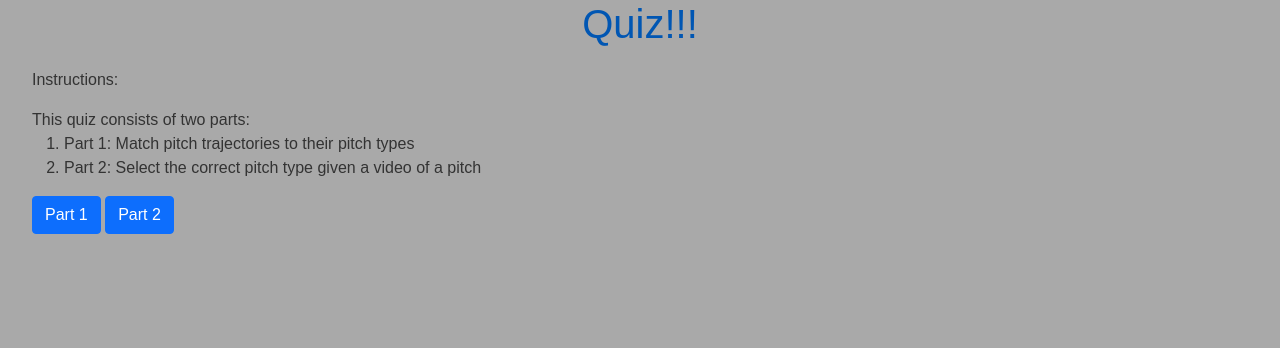
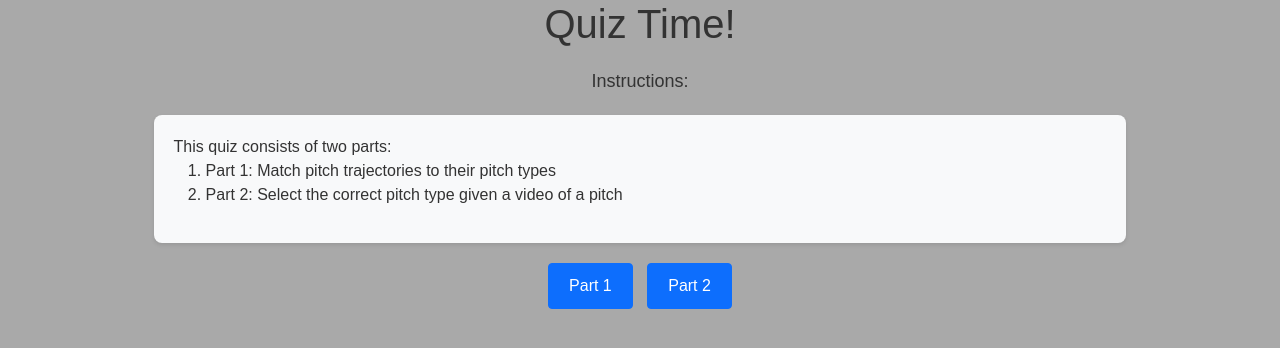
Before and after one commit to cjd2186/CRUD-Baseball_TechEd-Website, a Flask app: page /quiz in a window 1280 px wide. Shown: the part 99-447 px from the top of the page. Run offline with Flask 3, Linux system fonts and the light colour scheme; some libraries are stand-ins or nearby versions.

Commit message:
fixed quiz spacing

```diff
--- a/templates/part1.html
+++ b/templates/part1.html
@@ -7,7 +7,7 @@
     <link rel="stylesheet" href="{{ url_for('static', filename='css/quiz.css') }}">
     <script src="{{ url_for('static', filename='js/drag_and_drop.js') }}"></script>
     <div class="container mt-4">
-        <h2>Quiz Part 1</h2>
+        <h1>Identify the Pitch - Level 1</h1>
         <p>Drag the pitch names onto the correct pitch paths.</p>
 
         <!-- Score display -->
--- a/templates/quiz.html
+++ b/templates/quiz.html
@@ -4,17 +4,17 @@
 {% block title %}Quiz!!!{% endblock %}
 
 {% block content %}
-        <h1>Quiz!!!</h1>
-        <p>Instructions:</p>
-        <div>
+    <h1 style="text-align: center; color: #333;">Quiz Time!</h1>
+    <p style="font-size: 18px; text-align: center;">Instructions:</p>
+    <div style="margin: 20px auto; width: 80%; background: #f8f9fa; padding: 20px; border-radius: 8px; box-shadow: 0 2px 4px rgba(0,0,0,0.1);">
         This quiz consists of two parts:
         <ul>
             <li>Part 1: Match pitch trajectories to their pitch types</li>
             <li>Part 2: Select the correct pitch type given a video of a pitch</li>
         </ul>
     </div>
-        <div>
-            <a href="/part1" class="btn btn-primary">Part 1</a>
-            <a href="/part2" class="btn btn-primary">Part 2</a>
+    <div style="text-align: center; margin-top: 20px;">
+        <a href="/part1" class="btn btn-primary" style="margin-right: 10px; padding: 10px 20px; font-size: 16px;">Part 1</a>
+        <a href="/part2" class="btn btn-primary" style="padding: 10px 20px; font-size: 16px;">Part 2</a>
     </div>
 {% endblock %}
--- a/templates/video_quiz.html
+++ b/templates/video_quiz.html
@@ -2,10 +2,10 @@
 
 {% block content %}
 <title>Video Pitch Quiz</title>
-<link rel="stylesheet" href="{{ url_for('static', filename='css/video_quiz.css') }}">
+<link rel="stylesheet" href="{{ url_for('static', filename='css/quiz_style.css') }}">
 <script type="text/javascript" src="{{ url_for('static', filename='js/video_quiz.js') }}"></script>
-<div class="container">
-    <h1>Identify the Pitch</h1>
+<div class="container mt-4">
+    <h1>Identify the Pitch - Level 2</h1>
     <p>Question <span id="currentQuestionNumber">1</span> of <span id="totalQuestions">{{ videos|length }}</span></p>
     <form id="quiz-form" method="post">
         <div id="quiz-container">
```
Also changed, not shown: static/css/quiz.css (+13 -1 lines). Lines whose indentation alone changed are shown as unchanged.
